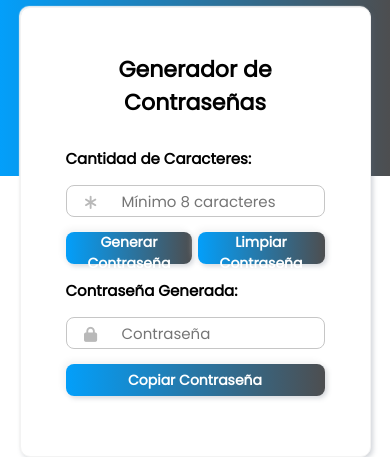
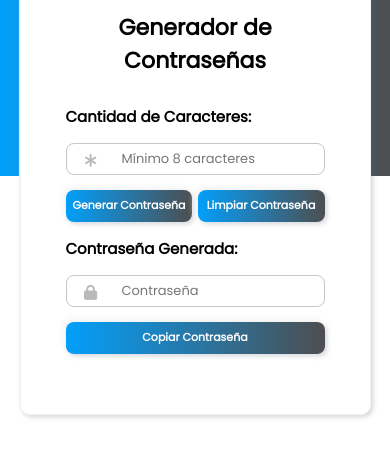
Before and after one commit to BryanCachimuel/Ruta_de_Aprendizaje_de_JavaScript, a PHP site: page / in a window 390 px wide. Shown: the part 415-872 px from the top of the page. After the commit the page ends 834 px from the top, so only its background shows below. Run offline with PHP 8.4, Linux system fonts and the light colour scheme.

Commit message:
Estableciendo el diseño para la media query de 450px y con ello se aplica el renderizado adecuado para las etiquetas del proyecto

```diff
--- a/Ejercicios_Manipulacion_DOM/JSproyectos/Generador-Contrasenias/publico/css/estilos.css
+++ b/Ejercicios_Manipulacion_DOM/JSproyectos/Generador-Contrasenias/publico/css/estilos.css
@@ -242,5 +242,33 @@ main {
 }
 
 @media(max-width: 450px) {
+    .imagen {
+        height: 70%;
+    }
 
+    .logo {
+        height: 60%;
+        width: 100%;
+        position: absolute;
+        top: 0;
+        right: 0;
+    }
+
+    .contenedor {
+        width: 90%;
+        position: absolute;
+        left: 5%;
+        top: 45%;
+    }
+
+    .btn-generar,
+    .btn-limpiar,
+    .btn-copiar {
+        font-size: 11px;
+    }
+
+    .cantidad,
+    .contraseña {
+        font-size: 13px;
+    }
 }
```
